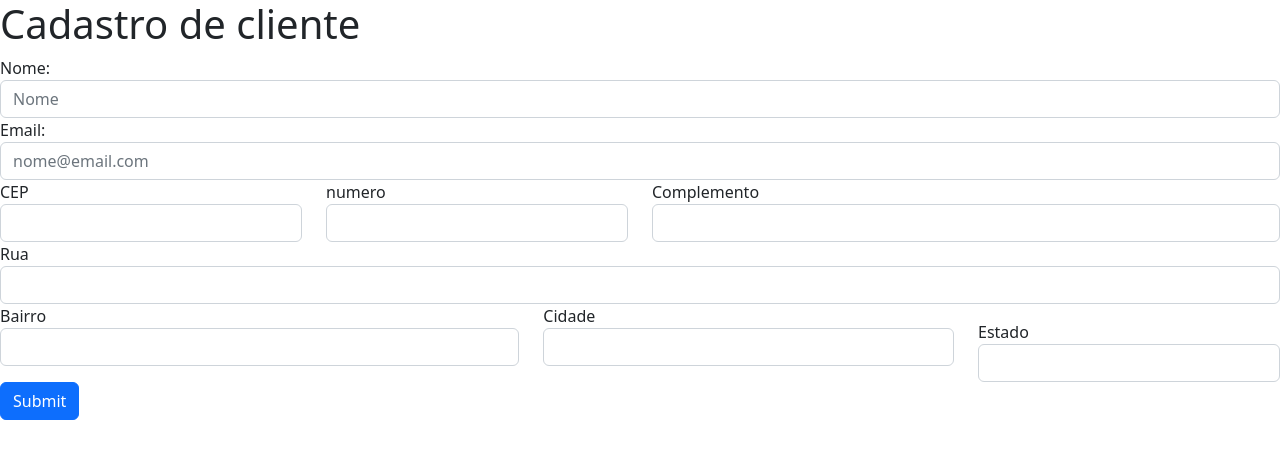
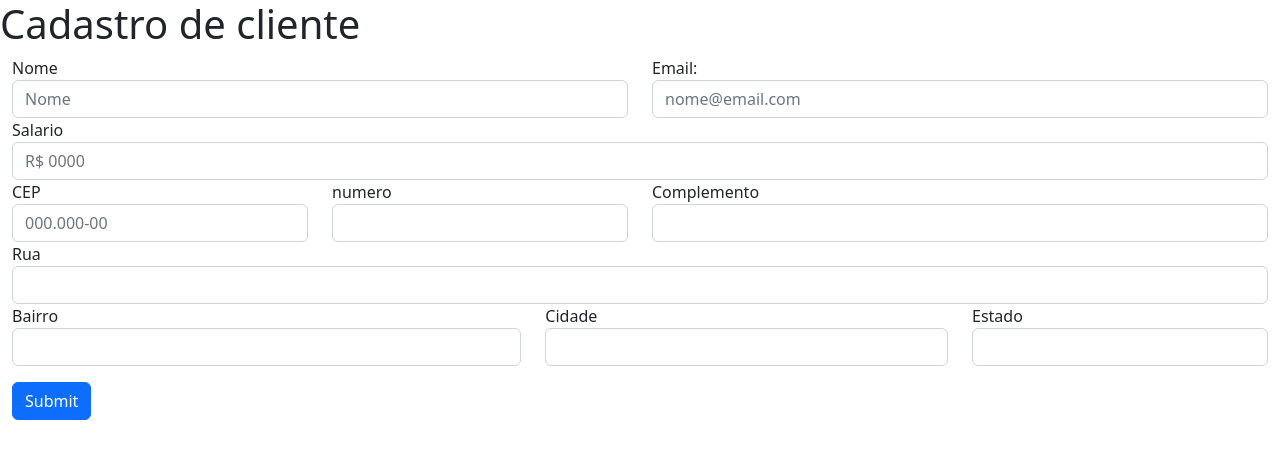
Before and after one commit to FernandesPixel/bantads, an Angular app: page /cliente/cadastro in a window 1280 px wide. Shown: the top 458 px of the page. Built offline with nearby package versions, Linux system fonts and the light colour scheme.

Commit message:
Adiciona salário no formulário

```diff
--- a/src/app/cliente/autocadastro/autocadastro.component.html
+++ b/src/app/cliente/autocadastro/autocadastro.component.html
@@ -1,22 +1,16 @@
 <h1>Cadastro de cliente</h1>
 
-<form class="form-horizontal" [formGroup]="formulario" (ngSubmit)="onSubmit()">
-    <div class="form-group" [ngClass]="aplicaCssErro('nome')">
-        <div class="col-sm-12">
-            <label for="nome" class="control-label">Nome:</label>
-        </div>
-        <div class="col-sm-12">
+<form class="form-horizontal container-fluid" [formGroup]="formulario" (ngSubmit)="onSubmit()">
+    <div class="form-group row">
+        <div class="col-6" [ngClass]="aplicaCssErro('nome')">
+            <label for="nome" class="control-label">Nome</label>
             <input type="text" class="form-control" formControlName="nome" id="nome" placeholder="Nome">
             <app-campo-control-erro [mostrarErro]="verificaValidTouched('nome')" msgErro="Nome é obrigatório">
             </app-campo-control-erro>
         </div>
-    </div>
 
-    <div class="form-group" [ngClass]="aplicaCssErro('email')">
-        <div class="col-sm-12">
+        <div class="col-6" [ngClass]="aplicaCssErro('email')">
             <label for="email" class="control-label">Email:</label>
-        </div>
-        <div class="col-sm-12">
             <input type="email" class="form-control" formControlName="email" id="email" placeholder="nome@email.com">
             <app-campo-control-erro
                 [mostrarErro]="verificaValidTouched('email')"
@@ -29,11 +23,20 @@
         </div>
     </div>
 
+    <div class="form-group">
+        <div class="col-12" [ngClass]="aplicaCssErro('salario')">
+            <label for="salario" class="control-label">Salario</label>
+            <input type="text" class="form-control" formControlName="salario" id="salario" placeholder="R$ 0000">
+            <app-campo-control-erro [mostrarErro]="verificaValidTouched('salario')" msgErro="Salário é obrigatório">
+            </app-campo-control-erro>
+        </div>
+    </div>
+
     <div formGroupName="endereco">
         <div class="form-group row ">
             <div class="col-3" [ngClass]="aplicaCssErro('endereco.cep')">
                 <label for="cep" class="control-label">CEP</label>
-                <input type="text" class="form-control" formControlName="cep" id="cep">
+                <input type="text" class="form-control" formControlName="cep" id="cep" placeholder="000.000-00">
                 <app-campo-control-erro
                     [mostrarErro]="verificaValidTouched('endereco.cep')"
                     msgErro="CEP é obrigatório">
@@ -67,7 +70,7 @@
         </div>
 
         <div class="form-group row">
-            <div class="col-md-5" ngClass="aplicaCssErro('endereco.bairro')">
+            <div class="col-5" ngClass="aplicaCssErro('endereco.bairro')">
                 <label for="bairro" class="label-control">Bairro</label>
                 <input type="text" class="form-control" formControlName="bairro" id="bairro">
                 <app-campo-control-erro
@@ -76,7 +79,7 @@
                 </app-campo-control-erro>
             </div>
 
-            <div class="col-md-4" ngClass="aplicaCssErro('endereco.cidade')">
+            <div class="col-4" ngClass="aplicaCssErro('endereco.cidade')">
                 <label for="cidade" class="label-control">Cidade</label>
                 <input type="text" class="form-control" formControlName="cidade" id="cidade">
                 <app-campo-control-erro
@@ -85,7 +88,7 @@
                 </app-campo-control-erro>
             </div>
 
-            <div class="col-md-3 mt-3" ngClass="aplicaCssErro('endereco.estado')">
+            <div class="col-3" ngClass="aplicaCssErro('endereco.estado')">
                 <label for="estado" class="label-control">Estado</label>
                 <input type="text" class="form-control" formControlName="estado" id="estado">
                 <app-campo-control-erro
@@ -97,5 +100,5 @@
     </div>
 
 
-    <button type="submit" class="btn btn-primary">Submit</button>
+    <button type="submit" class="btn btn-primary mt-3">Submit</button>
 </form>
```
